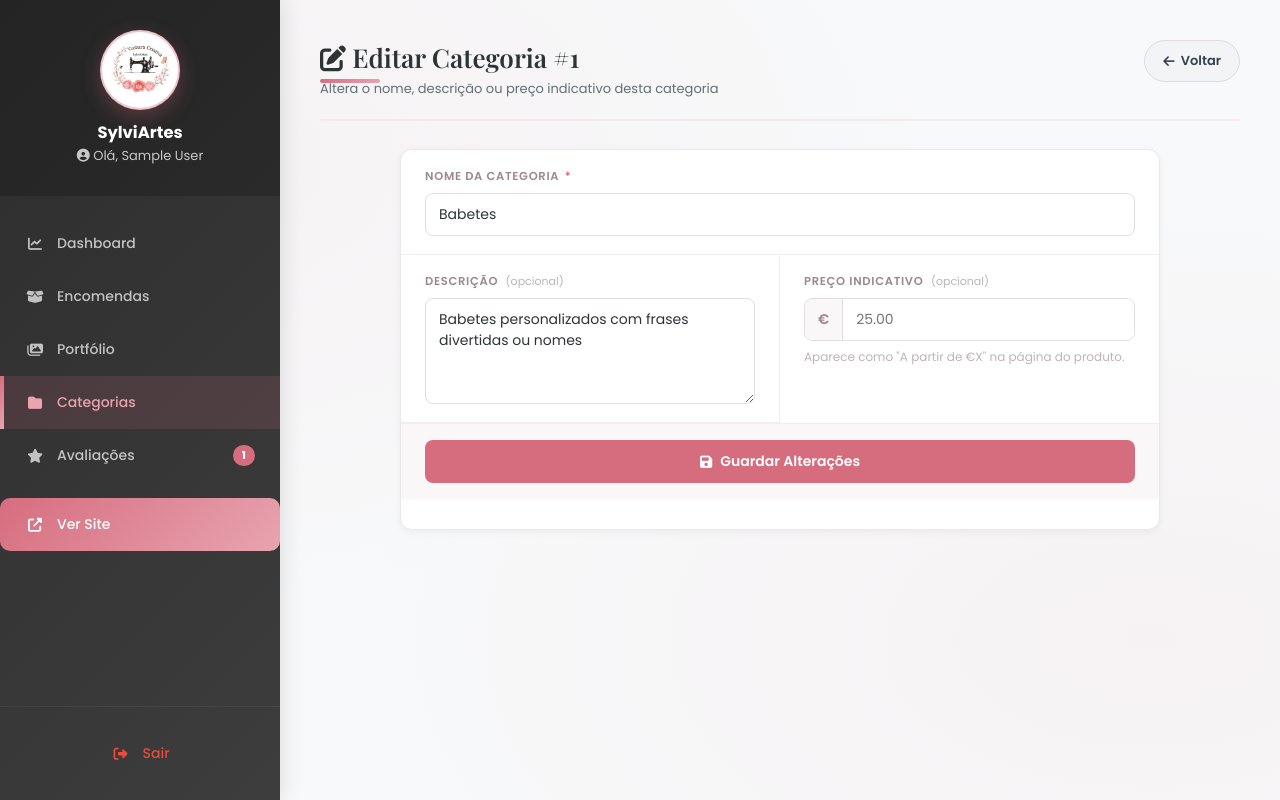
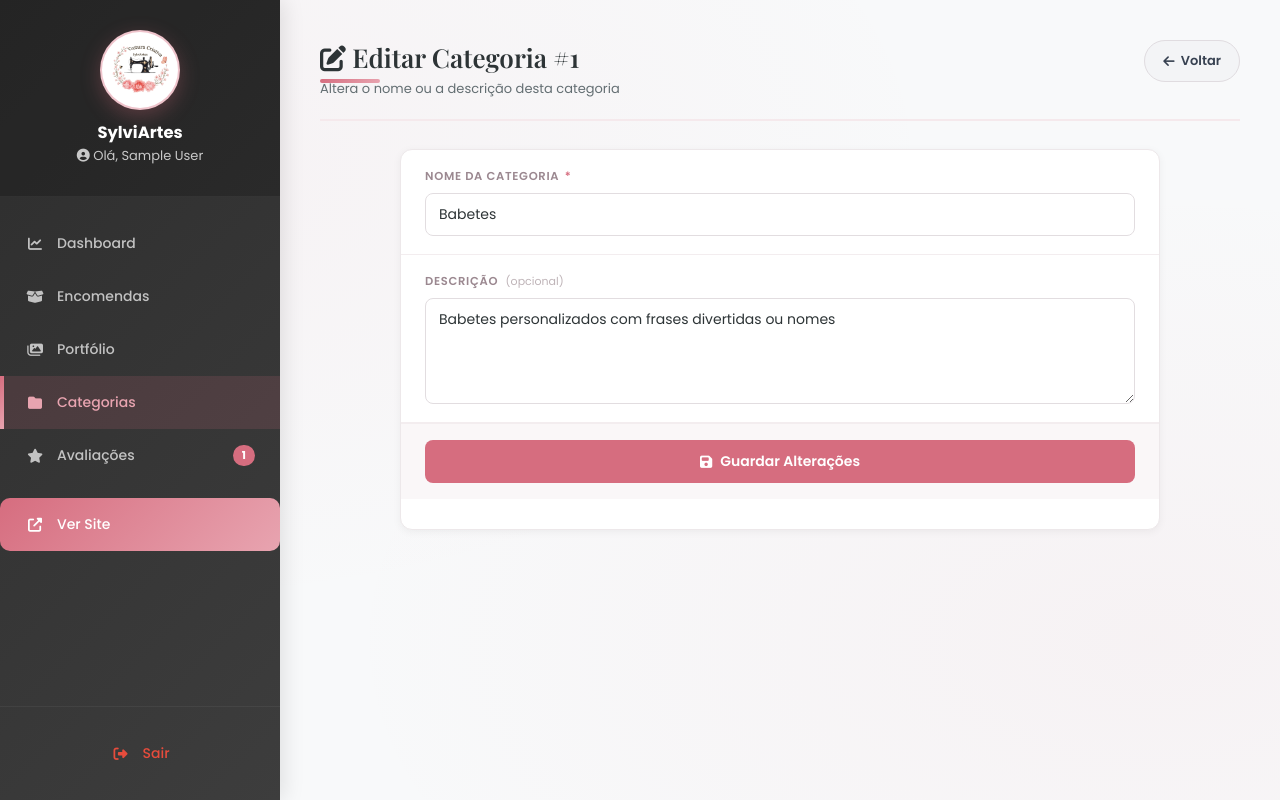
Before and after one commit to sylviartes/sylviartes, a PHP site: page /admin/categorias/edit.php?id=1 in a window 1280 px wide. Run offline with PHP 8.4, Linux system fonts and the light colour scheme; the visitor is signed in with stand-in values (Sample User, id 1); data comes from the database, SQL or seed files in the repository.

Commit message:
Remover preco indicativo das categorias; mensagem de orcamento no produto
Co-Authored-By: Claude Opus 4.8 <noreply@anthropic.com>

```diff
--- a/public/admin/categorias/edit.php
+++ b/public/admin/categorias/edit.php
@@ -26,16 +26,13 @@ if ($_POST && isset($_POST['guardar'])) {
     csrf_validate();
     $nome = trim($_POST['nome_cat'] ?? '');
     $desc = trim($_POST['desc_cat'] ?? '');
-    // Preço indicativo (opcional) — vazio fica NULL
-    $precoRefRaw = trim(str_replace(',', '.', $_POST['preco_ref'] ?? ''));
-    $precoRef = ($precoRefRaw !== '' && is_numeric($precoRefRaw)) ? (float)$precoRefRaw : null;
 
     if (!empty($nome)) {
-        $stmt = $conn->prepare('UPDATE categoria SET nome = :nome, descricao = :descricao, preco_referencia = :preco WHERE id = :id');
+        // Site por orçamento — categorias não têm preço (removido).
+        $stmt = $conn->prepare('UPDATE categoria SET nome = :nome, descricao = :descricao WHERE id = :id');
         $ok = $stmt->execute([
             ':nome' => $nome,
             ':descricao' => $desc,
-            ':preco' => $precoRef,
             ':id' => $id
         ]);
 
@@ -71,7 +68,7 @@ if ($_POST && isset($_POST['guardar'])) {
     <div class="admin-page-header">
         <div>
             <h1><i class="fas fa-edit"></i> Editar Categoria #<?= $id ?></h1>
-            <div class="subtitulo">Altera o nome, descrição ou preço indicativo desta categoria</div>
+            <div class="subtitulo">Altera o nome ou a descrição desta categoria</div>
         </div>
         <a href="index.php" class="btn-action btn-secondary">
             <i class="fas fa-arrow-left"></i> Voltar
@@ -98,29 +95,11 @@ if ($_POST && isset($_POST['guardar'])) {
                        value="<?= htmlspecialchars($cat['nome']) ?>" required>
             </div>
 
-            <!-- Grelha 2 colunas: Descrição + Preço lado a lado -->
-            <div class="form-grid">
-                <!-- Descrição (coluna esquerda, pré-preenchida) -->
-                <div class="form-field">
-                    <label for="desc_cat">Descrição <span class="opt">(opcional)</span></label>
-                    <textarea id="desc_cat" name="desc_cat"
-                              rows="4"><?= htmlspecialchars($cat['descricao'] ?? '') ?></textarea>
-                </div>
-
-                <!-- Preço indicativo (coluna direita) — number_format com '.' para o PHP parsear -->
-                <div class="form-field">
-                    <label for="preco_ref">Preço Indicativo <span class="opt">(opcional)</span></label>
-                    <div class="input-prefix-wrapper">
-                        <span class="input-prefix">€</span>
-                        <input type="text" id="preco_ref" name="preco_ref"
-                               placeholder="25.00"
-                               class="input-with-prefix"
-                               value="<?= isset($cat['preco_referencia']) && $cat['preco_referencia'] !== null
-                                          ? htmlspecialchars(number_format((float)$cat['preco_referencia'], 2, '.', ''))
-                                          : '' ?>">
-                    </div>
-                    <div class="form-hint">Aparece como "A partir de €X" na página do produto.</div>
-                </div>
+            <!-- Descrição (preço removido — site é por orçamento personalizado) -->
+            <div class="form-field form-field-full">
+                <label for="desc_cat">Descrição <span class="opt">(opcional)</span></label>
+                <textarea id="desc_cat" name="desc_cat"
+                          rows="4"><?= htmlspecialchars($cat['descricao'] ?? '') ?></textarea>
             </div>
 
             <!-- Botão guardar em secção própria -->
```
Also changed, not shown: public/admin/categorias/create.php (+8 -26 lines), public/produto.php (+7 -8 lines).
